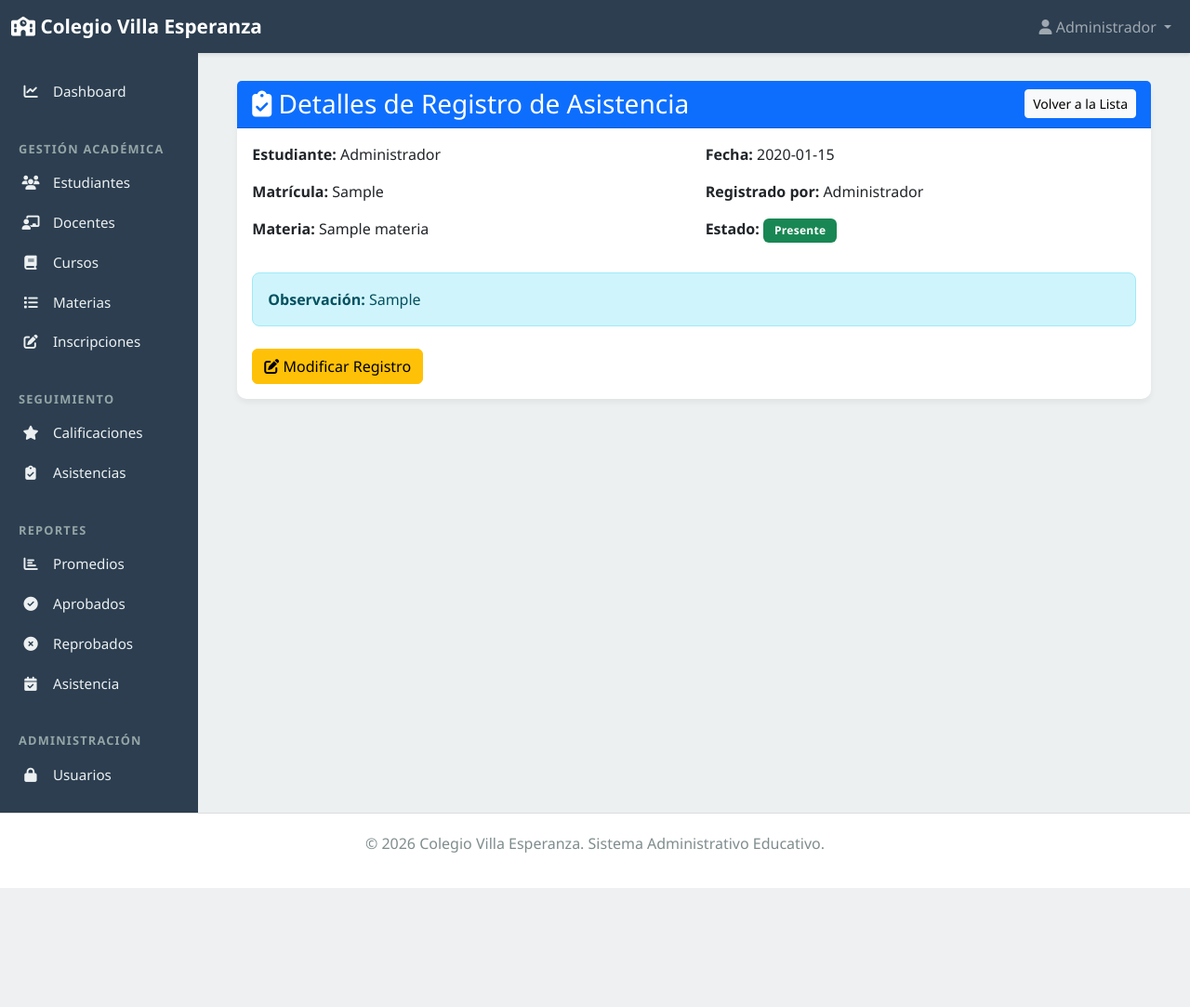
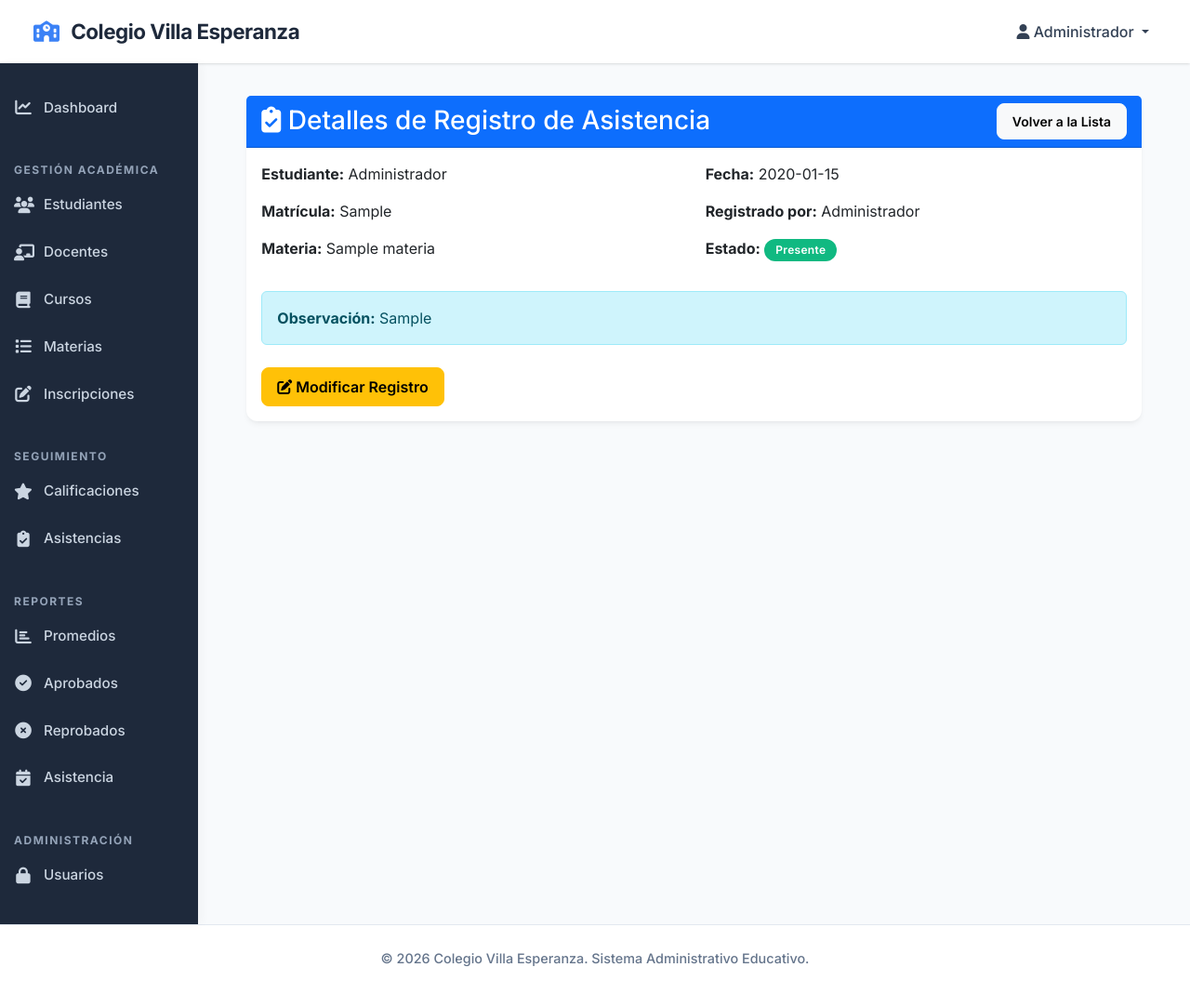
Before and after one commit to JOSECRUZaA/Emergentes_proy_colegio, a Flask app: page /asistencias/1 in a window 1280 px wide. Shown: the whole page at 93% size. Before the commit the page ends 955 px from the top, so only its background shows below. Run offline with Flask 3, Linux system fonts and the light colour scheme; a user stored in the database is signed in; tables that the repository leaves empty hold one stand-in row (values such as "Sample post"); some libraries are stand-ins or nearby versions.

Commit message:
Modernize UI design with Tailwind colors and Inter font

```diff
--- a/app/templates/base.html
+++ b/app/templates/base.html
@@ -6,183 +6,248 @@
     <title>{% block title %}Colegio Villa Esperanza{% endblock %}</title>
     <link href="https://cdnjs.cloudflare.com/ajax/libs/bootstrap/5.3.0/css/bootstrap.min.css" rel="stylesheet">
     <link href="https://cdnjs.cloudflare.com/ajax/libs/font-awesome/6.4.0/css/all.min.css" rel="stylesheet">
+    <link href="https://fonts.googleapis.com/css2?family=Inter:wght@300;400;500;600;700&display=swap" rel="stylesheet">
     <style>
         :root {
-            --primary: #2c3e50;
-            --secondary: #3498db;
-            --success: #27ae60;
-            --danger: #e74c3c;
-            --warning: #f39c12;
+            /* Modern Tailwind-inspired color palette */
+            --primary: #1e293b; /* Slate 800 */
+            --primary-hover: #0f172a; /* Slate 900 */
+            --secondary: #3b82f6; /* Blue 500 */
+            --secondary-hover: #2563eb; /* Blue 600 */
+            --success: #10b981; /* Emerald 500 */
+            --danger: #ef4444; /* Red 500 */
+            --warning: #f59e0b; /* Amber 500 */
+            --background: #f8fafc; /* Slate 50 */
+            --surface: #ffffff;
+            --text-main: #334155; /* Slate 700 */
+            --text-muted: #64748b; /* Slate 500 */
         }
 
         body {
-            background-color: #ecf0f1;
-            font-family: 'Segoe UI', Tahoma, Geneva, Verdana, sans-serif;
+            background-color: var(--background);
+            font-family: 'Inter', sans-serif;
+            color: var(--text-main);
+            -webkit-font-smoothing: antialiased;
         }
 
+        /* Navbar */
         .navbar {
-            background-color: var(--primary);
-            box-shadow: 0 2px 4px rgba(0,0,0,0.1);
+            background-color: var(--surface) !important;
+            box-shadow: 0 1px 3px 0 rgb(0 0 0 / 0.1), 0 1px 2px -1px rgb(0 0 0 / 0.1);
+            padding: 0.75rem 1.5rem;
+        }
+        .navbar-brand {
+            font-weight: 700;
+            font-size: 1.4rem;
+            color: var(--primary) !important;
+            letter-spacing: -0.5px;
+        }
+        .navbar-brand i {
+            color: var(--secondary);
+            margin-right: 8px;
+        }
+        .nav-link {
+            color: var(--text-main) !important;
+            font-weight: 500;
+            transition: color 0.2s ease;
+        }
+        .nav-link:hover {
+            color: var(--secondary) !important;
         }
 
-        .navbar-brand {
-            font-weight: 700;
-            font-size: 1.3rem;
-        }
-
+        /* Sidebar */
         .sidebar {
             background-color: var(--primary);
-            min-height: calc(100vh - 56px);
-            padding: 20px 0;
+            min-height: calc(100vh - 66px);
+            padding: 25px 15px;
             position: sticky;
             top: 0;
             z-index: 1000;
+            box-shadow: 4px 0 10px rgba(0,0,0,0.03);
+        }
+        .nav-header {
+            color: #94a3b8;
+            font-size: 0.75rem;
+            text-transform: uppercase;
+            letter-spacing: 1.5px;
+            padding: 15px 15px 5px;
+            font-weight: 700;
+        }
+        .sidebar .nav-link {
+            color: #cbd5e1 !important;
+            padding: 12px 15px;
+            border-radius: 8px;
+            transition: all 0.2s ease;
+            font-size: 0.95rem;
+            margin-bottom: 4px;
+            display: flex;
+            align-items: center;
+        }
+        .sidebar .nav-link i {
+            margin-right: 12px;
+            width: 20px;
+            text-align: center;
+            font-size: 1.1rem;
+        }
+        .sidebar .nav-link:hover {
+            background-color: rgba(255,255,255,0.1);
+            color: white !important;
+            transform: translateX(4px);
+        }
+        .sidebar .nav-link.active {
+            background-color: var(--secondary);
+            color: white !important;
+            box-shadow: 0 4px 6px -1px rgba(59, 130, 246, 0.5);
         }
 
-        .nav-header {
-            color: #95a5a6;
-            font-size: 0.8rem;
-            text-transform: uppercase;
-            letter-spacing: 1.2px;
-            padding: 15px 20px 5px;
-            font-weight: 600;
+        /* Main Content */
+        .main-content {
+            padding: 35px 40px;
+            min-height: 100vh;
+        }
+        h1 {
+            font-weight: 700;
+            color: var(--primary);
+            letter-spacing: -0.5px;
+            font-size: 2rem;
         }
 
-        .sidebar .nav-link {
-            color: #ecf0f1;
-            padding: 10px 20px;
-            border-left: 3px solid transparent;
-            transition: all 0.3s ease;
-            font-size: 0.95rem;
+        /* Cards */
+        .card {
+            border: none;
+            box-shadow: 0 4px 6px -1px rgb(0 0 0 / 0.05), 0 2px 4px -2px rgb(0 0 0 / 0.05);
+            border-radius: 12px;
+            background-color: var(--surface);
+            transition: box-shadow 0.3s ease;
         }
 
-        .sidebar .nav-link i {
-            margin-right: 10px;
-            width: 20px;
-            text-align: center;
+        /* Buttons */
+        .btn {
+            font-weight: 600;
+            border-radius: 8px;
+            padding: 8px 16px;
+            transition: all 0.2s ease;
         }
-
-        .sidebar .nav-link:hover,
-        .sidebar .nav-link.active {
-            background-color: var(--secondary);
-            border-left-color: #ecf0f1;
-            color: white;
-        }
-
-        .main-content {
-            padding: 30px;
-            min-height: 100vh;
-            background-color: #ecf0f1;
-        }
-
-        .card {
-            border: none;
-            box-shadow: 0 4px 6px rgba(0,0,0,0.05);
-            border-radius: 10px;
-        }
-
         .btn-primary {
             background-color: var(--secondary);
             border-color: var(--secondary);
         }
-
         .btn-primary:hover {
-            background-color: #2980b9;
-            border-color: #2980b9;
+            background-color: var(--secondary-hover);
+            border-color: var(--secondary-hover);
+            transform: translateY(-1px);
+            box-shadow: 0 4px 12px rgba(59, 130, 246, 0.3);
         }
 
-        /* Mejoras en las Tablas */
+        /* Mejoras en las Tablas (Consolidado) */
         .card-body .table {
             background-color: white;
-            border-radius: 10px;
+            border-radius: 12px;
             overflow: hidden;
             margin-bottom: 0;
             border-collapse: separate;
             border-spacing: 0;
-            border: 1px solid #e0e6ed;
+            border: 1px solid #e2e8f0;
         }
         .card-body .table thead th {
-            background-color: var(--primary);
-            color: white;
+            background-color: #f8fafc;
+            color: var(--text-muted);
             font-weight: 600;
             text-transform: uppercase;
-            font-size: 0.85rem;
-            letter-spacing: 0.5px;
-            padding: 16px;
-            border: none;
+            font-size: 0.8rem;
+            letter-spacing: 1px;
+            padding: 18px 20px;
+            border-bottom: 1px solid #e2e8f0;
+            border-top: none;
+            border-left: none;
+            border-right: none;
         }
         .card-body .table tbody td {
-            padding: 15px 16px;
+            padding: 16px 20px;
             vertical-align: middle;
-            border-bottom: 1px solid #e0e6ed;
-            color: #333;
+            border-bottom: 1px solid #f1f5f9;
+            color: var(--text-main);
             font-weight: 500;
+            border-top: none;
         }
         .card-body .table tbody tr:last-child td {
             border-bottom: none;
         }
         .card-body .table-striped>tbody>tr:nth-of-type(odd)>* {
-            background-color: #f8fafc;
+            background-color: #fbfcfd;
             color: inherit;
         }
         .card-body .table-hover tbody tr:hover>* {
-            background-color: rgba(52, 152, 219, 0.1);
-            transition: all 0.2s ease;
+            background-color: #f1f5f9;
+            transition: background-color 0.2s ease;
         }
-        .card-body .btn-sm {
-            border-radius: 6px;
+
+        /* Badges */
+        .badge {
             padding: 6px 12px;
-            font-weight: 600;
-        }
-        .badge {
-            padding: 7px 12px;
-            border-radius: 6px;
+            border-radius: 20px;
             font-weight: 600;
             letter-spacing: 0.3px;
+            font-size: 0.75rem;
+        }
+        .bg-success { background-color: var(--success) !important; color: white; }
+        .bg-warning { background-color: var(--warning) !important; color: white; }
+        .bg-danger { background-color: var(--danger) !important; color: white; }
+        .bg-info { background-color: #0ea5e9 !important; color: white; }
+
+        /* Stat Cards */
+        .stat-card {
+            background: linear-gradient(135deg, var(--secondary) 0%, #2563eb 100%);
+            color: white;
+            border-radius: 16px;
+            padding: 30px;
+            text-align: center;
+            box-shadow: 0 10px 15px -3px rgba(59, 130, 246, 0.3);
+            transition: all 0.3s ease;
+            position: relative;
+            overflow: hidden;
+        }
+        .stat-card::after {
+            content: '';
+            position: absolute;
+            top: -50%; left: -50%; width: 200%; height: 200%;
+            background: radial-gradient(circle, rgba(255,255,255,0.1) 0%, transparent 60%);
+            opacity: 0;
+            transition: opacity 0.3s ease;
+        }
+        .stat-card:hover {
+            transform: translateY(-8px);
+            box-shadow: 0 20px 25px -5px rgba(59, 130, 246, 0.4);
+        }
+        .stat-card:hover::after {
+            opacity: 1;
+        }
+        .stat-card h3 {
+            font-size: 3.2rem;
+            font-weight: 800;
+            margin-bottom: 5px;
+            letter-spacing: -1px;
+        }
+        .stat-card p {
+            margin: 0;
+            font-size: 1.05rem;
+            font-weight: 600;
+            opacity: 0.9;
+            text-transform: uppercase;
+            letter-spacing: 1.5px;
         }
 
-        .alert {
-            border-radius: 8px;
+        /* Footer */
+        .footer {
+            background-color: var(--surface);
+            color: var(--text-muted);
+            padding: 25px;
+            text-align: center;
+            border-top: 1px solid #e2e8f0;
+            font-size: 0.9rem;
+            font-weight: 500;
         }
 
-        .stat-card {
-            background: linear-gradient(135deg, var(--secondary) 0%, #2980b9 100%);
-            color: white;
-            border-radius: 10px;
-            padding: 25px;
-            text-align: center;
-            box-shadow: 0 4px 10px rgba(0,0,0,0.1);
-            transition: transform 0.2s;
-        }
-
-        .stat-card:hover {
-            transform: translateY(-5px);
-        }
-
-        .stat-card h3 {
-            font-size: 2.8rem;
-            font-weight: 700;
-            margin-bottom: 10px;
-        }
-
-        .stat-card p {
-            margin: 0;
-            font-size: 1rem;
-            opacity: 0.9;
-            text-transform: uppercase;
-            letter-spacing: 1px;
-        }
-
-        .footer {
-            background-color: white;
-            color: #7f8c8d;
-            padding: 20px;
-            text-align: center;
-            border-top: 1px solid #ddd;
-            margin-top: 0;
-        }
-
-        /* Remove default row margins when in fluid to prevent horizontal scroll */
         .container-fluid > .row {
             margin-left: 0;
             margin-right: 0;
```
